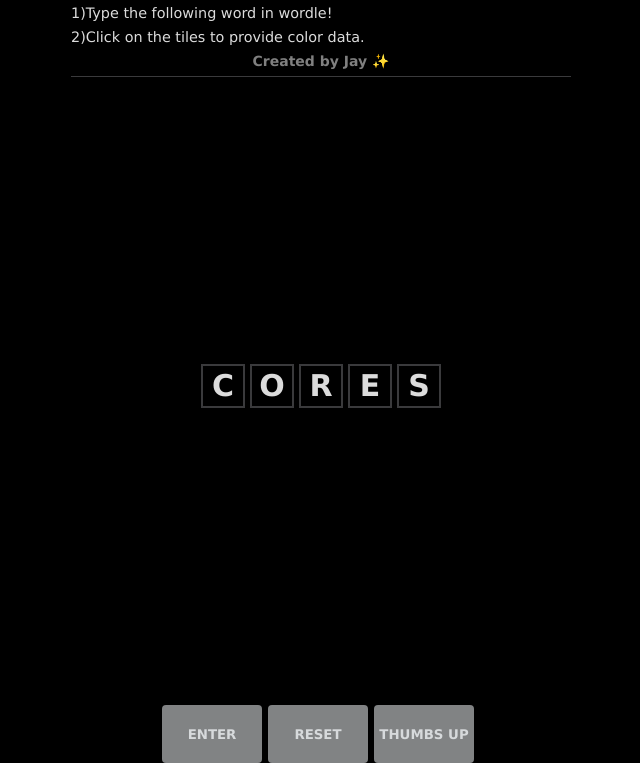
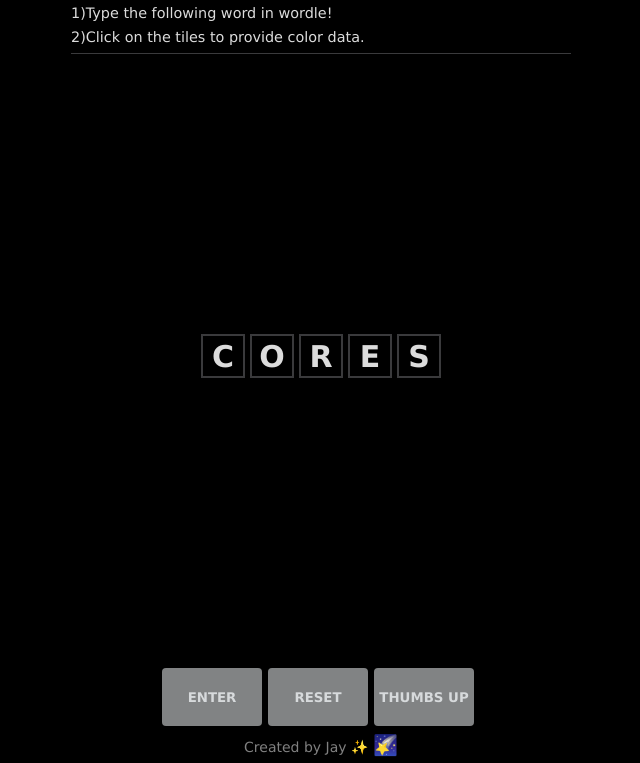
Before and after one commit to a-stardust/Wordle-Solver, a plain HTML site: page index.html in a window 1280 px wide. Shown: the part 37-800 px from the top of the page, without its empty margins (319-959 px from the left). Drawn offline with Linux system fonts and the light colour scheme.

Commit message:
Update index.html

```diff
--- a/index.html
+++ b/index.html
@@ -15,7 +15,6 @@
           <h1 class="title">WORDLE SOLVER &#127820</h1>
           <h1 class="heading">1)Type the following word in wordle!</h1>
           <h1 class="heading">2)Click on the tiles to provide color data.</h1>
-          <h1 class="created-by">Created by Jay &#10024;</h1>
         </header>
         <div id="board-container">
           <div id="board">
@@ -29,4 +28,8 @@
     <button data-key="reset" class="wide-button">Reset</button>
     <button data-key="thumbs-up" class="wide-button">Thumbs Up</button>
   </div>
+  <div class="created-by">Created by Jay &#10024;
+    <span style='font-size:20px;'>&#127776;</span>
+  </div>
+
 </html>
```
